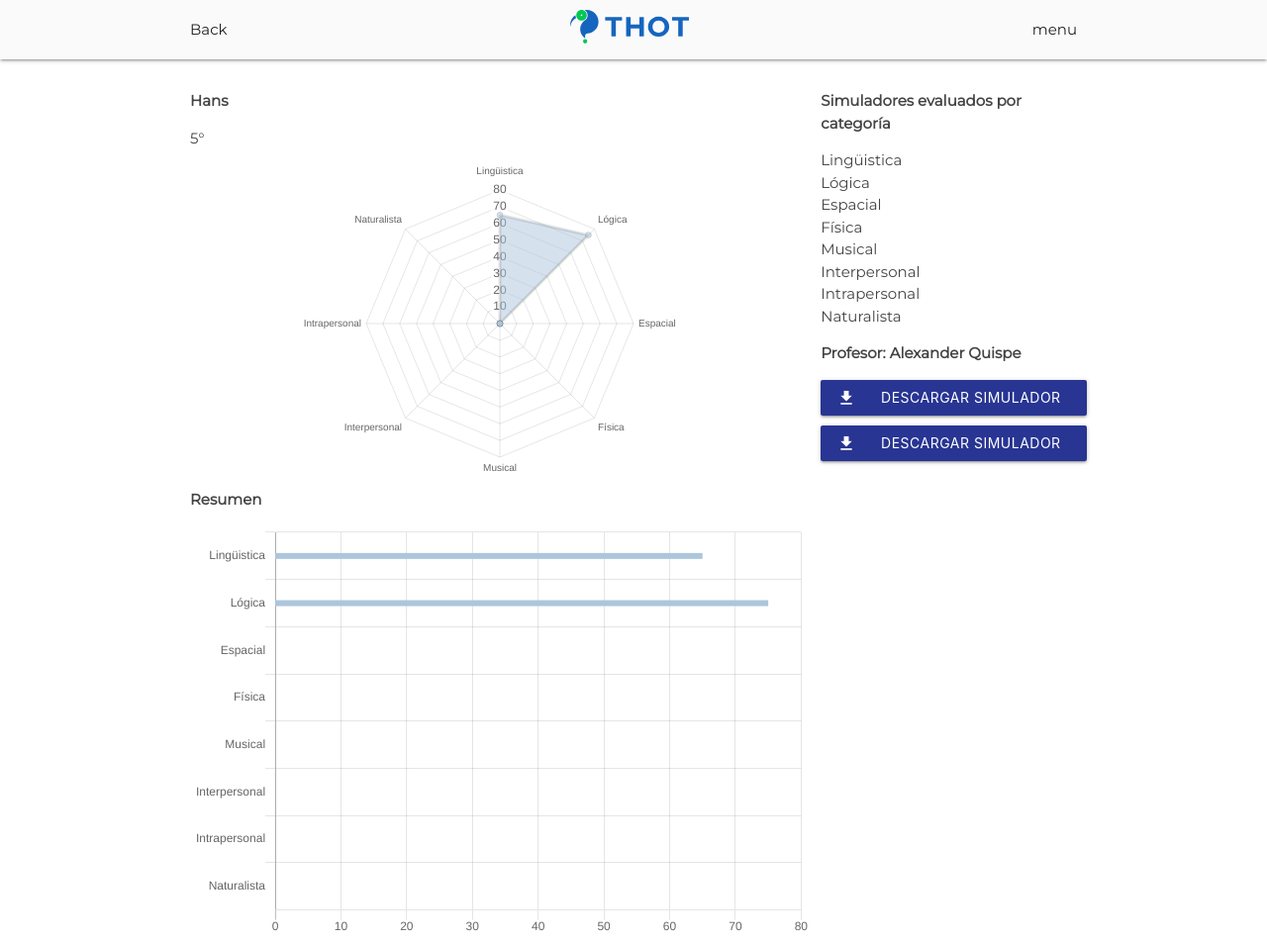
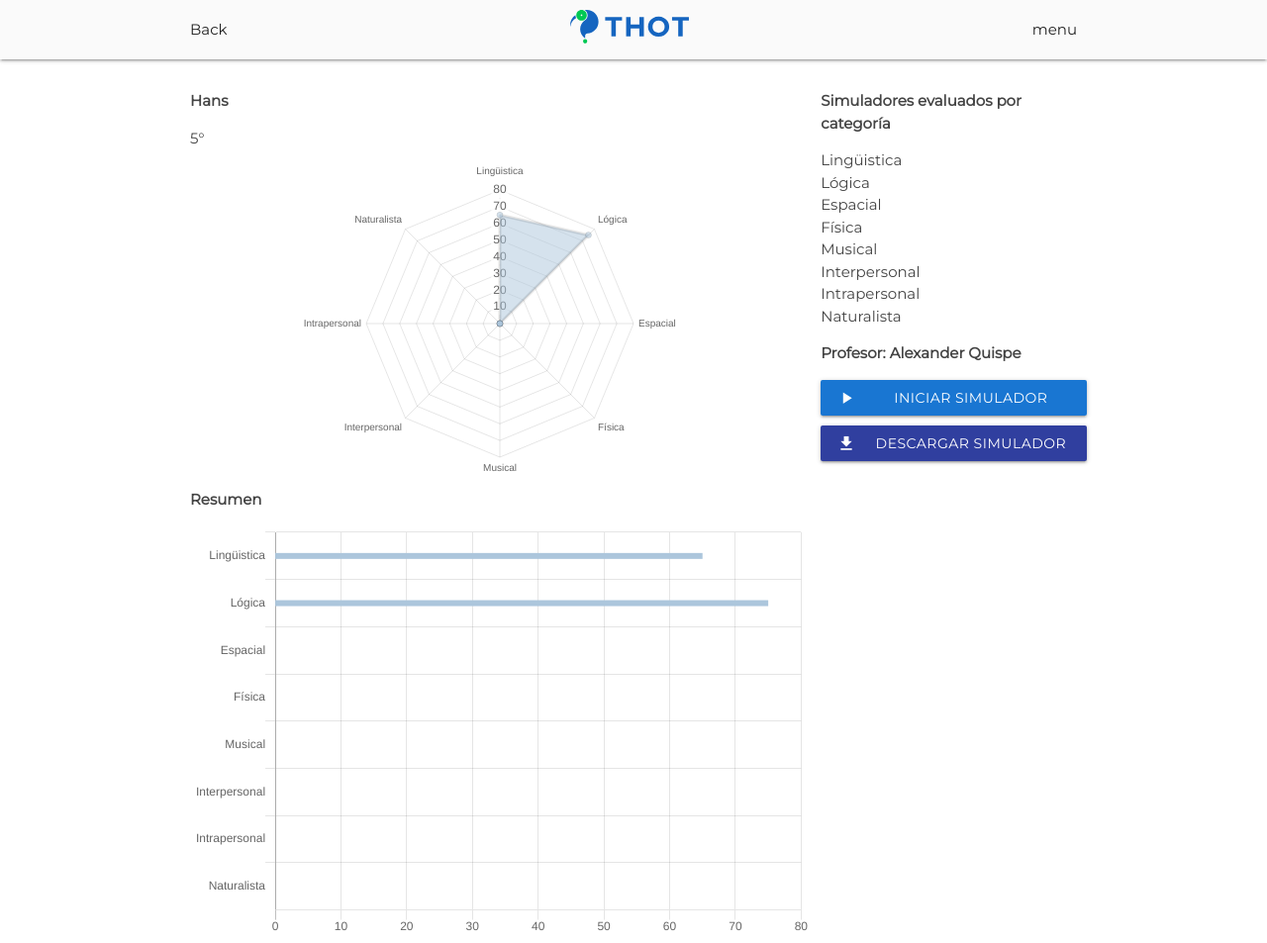
Before and after one commit to alxnderq/hackatrix-frontend, a website: page dashboard-profile.html in a window 1280 px wide. Shown: the whole page at 99% size. Drawn offline with Linux system fonts and the light colour scheme.

Commit message:
add link quiz

```diff
--- a/dashboard-profile.html
+++ b/dashboard-profile.html
@@ -98,10 +98,10 @@
                     </div>
                     <p class="section-categories-teacher bold">Profesor: Alexander Quispe</p>
                     <div class="section-sumulator-downloads">
-                        <button class="btn indigo darken-3"><i class="material-icons left">file_download</i>Descargar
-                            Simulador</button>
-                        <button class="btn indigo darken-3"><i class="material-icons left">file_download</i>Descargar
-                            Simulador</button>
+                        <a href="quiz.html" class="btn blue darken-2"><i
+                                class="material-icons left">play_arrow</i>Iniciar Simulador</a>
+                        <a href="#" class="btn indigo darken-2"><i
+                                class="material-icons left">file_download</i>Descargar Simulador</a>
                     </div>
                 </div>
             </div>
```
